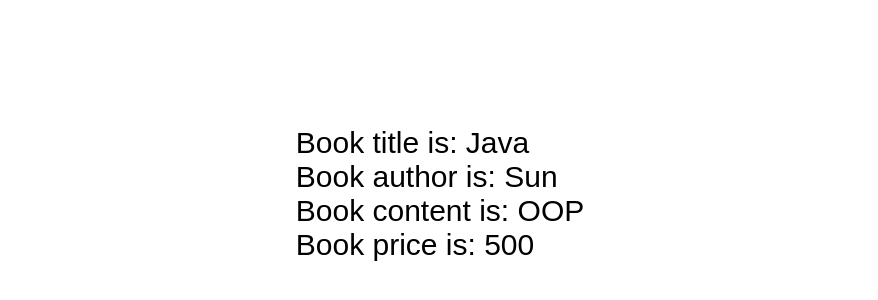
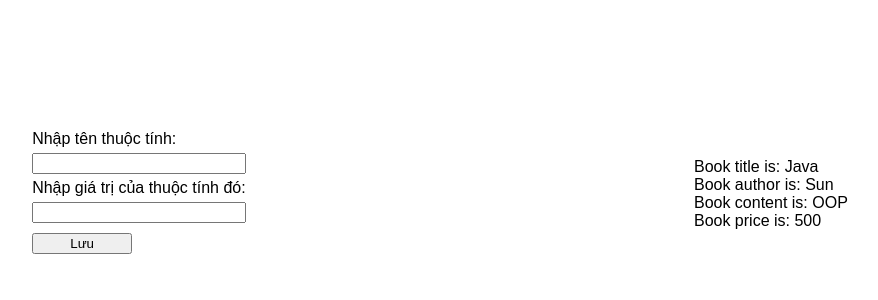
Before and after one commit to huynhthiailinh/CNWeb-lab-02-js, a plain HTML site: page form22.html in a window 1280 px wide. Shown: the part 94-394 px from the top of the page, without its empty margins (200-1078 px from the left). Drawn offline with Linux system fonts and the light colour scheme.

Commit message:
add handle javascript to form 22

```diff
--- a/form22.html
+++ b/form22.html
@@ -1,45 +1,83 @@
 <!DOCTYPE html>
 <html lang="en">
   <head>
-    <meta charset="UTF-8">
-    <meta http-equiv="X-UA-Compatible" content="IE=edge">
-    <meta name="viewport" content="width=device-width, initial-scale=1.0">
+    <meta charset="UTF-8" />
+    <meta http-equiv="X-UA-Compatible" content="IE=edge" />
+    <meta name="viewport" content="width=device-width, initial-scale=1.0" />
     <title>Document</title>
     <script>
       // Define a function which will work as a method
       function addPrice(amount) {
-            with(this) {
-                price = amount
+        with (this) {
+          price = amount;
         }
       }
 
+      function saveNewProperty(key, value) {
+          writeBook();
+          document.write("Book " + key + " is: " + value + "<br>");
+          return value
+      }
+
       function Book(title, author, content) {
-            this.title = title,
-            this.author = author,
-            this.content = content,
-            this.price = 0,
-            this.addPrice = addPrice
+        this.title = title;
+          this.author = author;
+          this.content = content;
+          this.price = 0;
+          this.addPrice = addPrice;
+          this.newProperty = "";
+          this.addNewProperty = saveNewProperty;
       }
+
+      function writeBook() {
+        var myBook = new Book("Java", "Sun", "OOP");
+        myBook.addPrice(500);
+        document.write("Book title is: " + myBook.title + "<br>");
+        document.write("Book author is: " + myBook.author + "<br>");
+        document.write("Book content is: " + myBook.content + "<br>");
+        document.write("Book price is: " + myBook.price + "<br>");
+      }
+
+
     </script>
   </head>
   <body>
+    <form name="form22" action="">
+      <label for="">Nhập tên thuộc tính:</label>
+      <input type="text" name="keyInput" id="" />
+      <label for="">Nhập giá trị của thuộc tính đó:</label>
+      <input type="text" name="valueInput" id="" />
+      <input
+        class="save-button"
+        type="button"
+        value="Lưu"
+        onclick="saveNewProperty(document.form22.keyInput.value, document.form22.valueInput.value)"
+      />
+    </form>
     <script>
-        var myBook = new Book("Java", "Sun", "OOP")
-        myBook.addPrice(500)
-        document.write("Book title is: " + myBook.title + "<br>")
-        document.write("Book author is: " + myBook.author + "<br>")
-        document.write("Book content is: " + myBook.content + "<br>")
-        document.write("Book price is: " + myBook.price + "<br>")
+      writeBook();
     </script>
   </body>
   <style>
     body {
       display: flex;
-        justify-content: center;
+      justify-content: space-around;
       align-items: center;
       height: 560px;
-        font-size: 30px;
       font-family: Arial, Helvetica, sans-serif;
+    }
+
+    form {
+      display: flex;
+      flex-direction: column;
+    }
+
+    input {
+      margin: 5px 0;
+    }
+
+    .save-button {
+      width: 100px;
     }
   </style>
 </html>
```
Also changed, not shown: form11.html (+4 -0 lines). Lines whose indentation alone changed are shown as unchanged.
